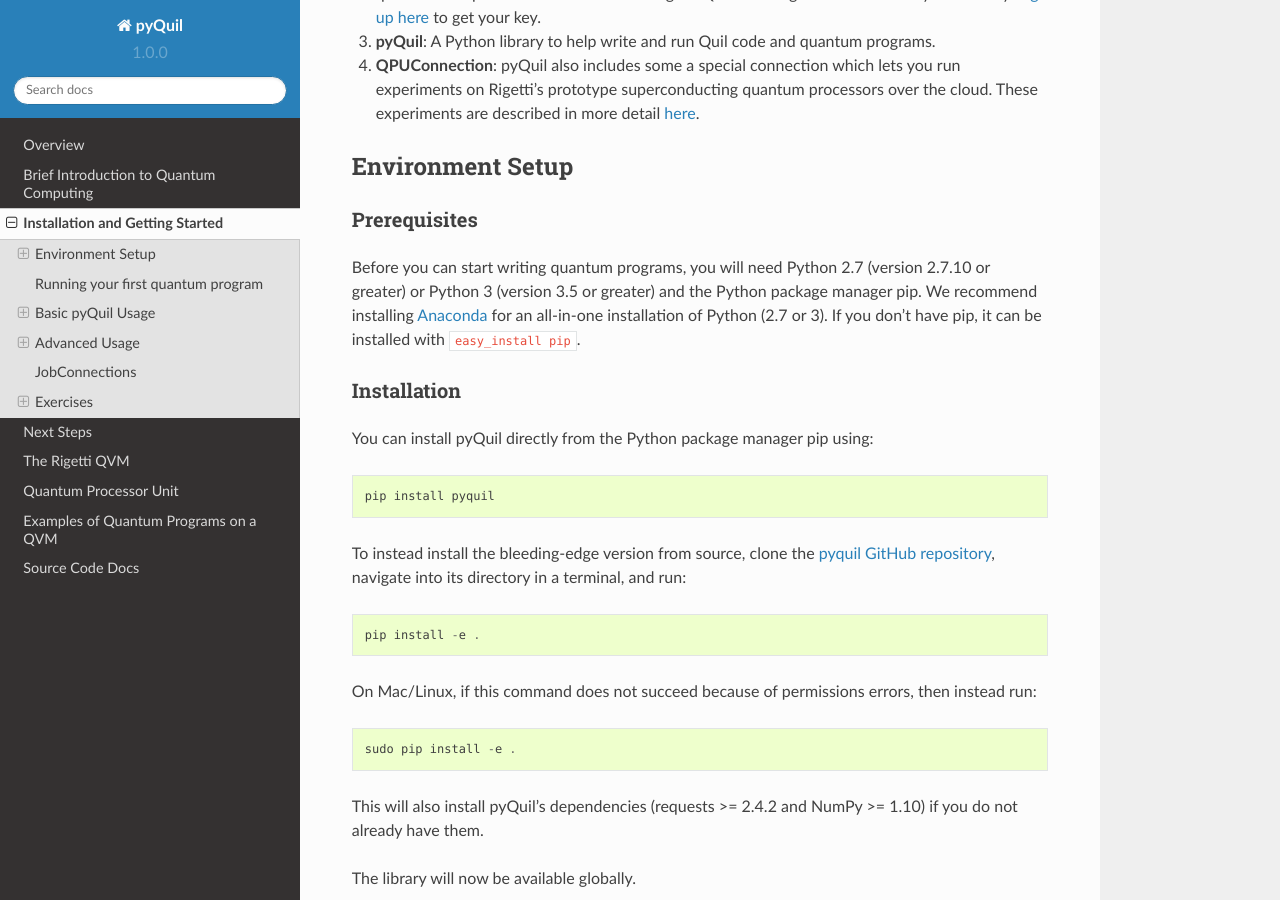
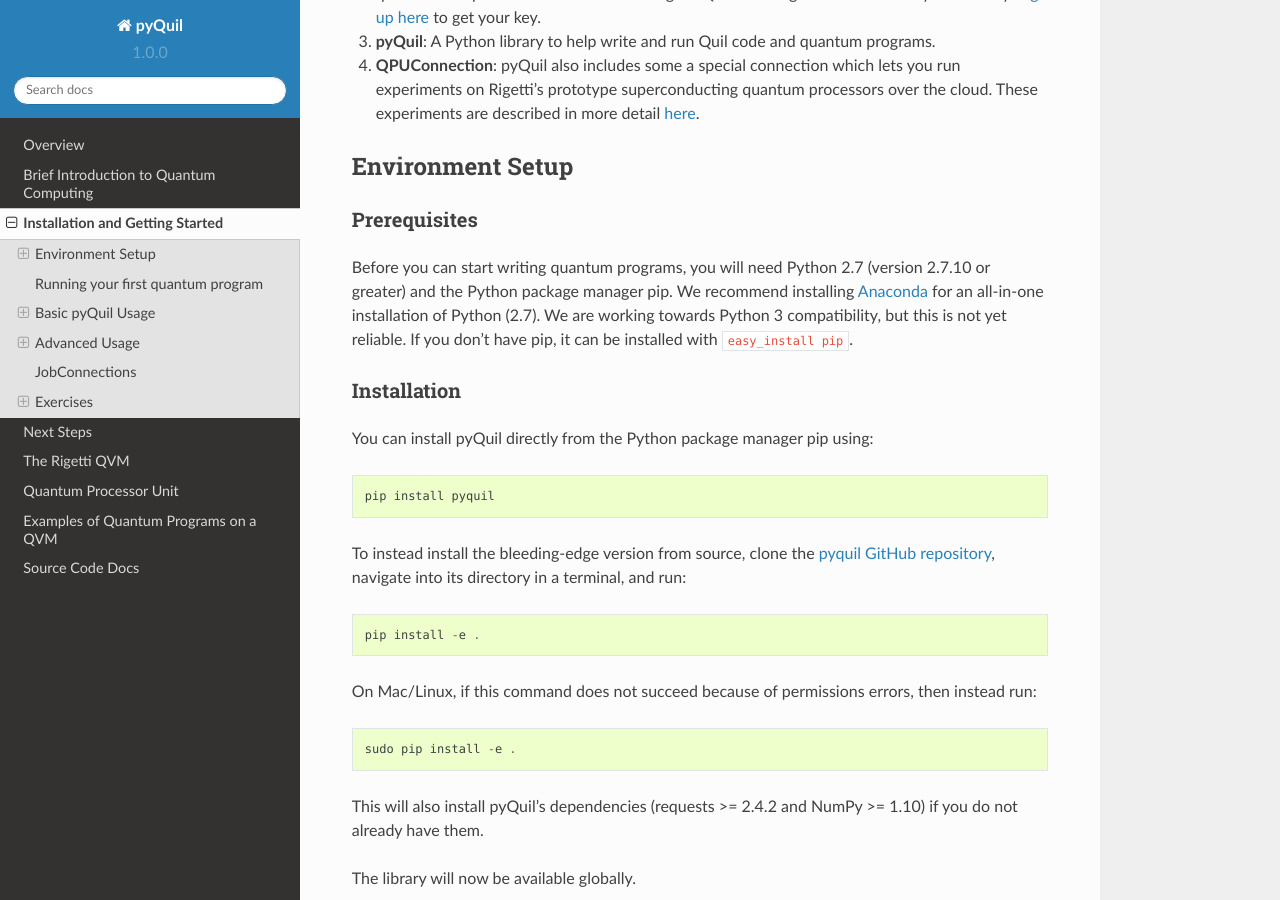
Before and after one commit to rigetti/pyquil, a Sphinx documentation site: the page built from docs/source/getting_started.rst, in a window 1280 px wide and 900 px high, scrolled down 636 px. Built offline with Sphinx 7.4.7 and the Read the Docs theme 2.0.0, drawn with Linux system fonts in a browser that asks for light colours.

Commit message:
clarify that python3 is not yet officially supported

```diff
--- a/docs/source/getting_started.rst
+++ b/docs/source/getting_started.rst
@@ -43,10 +43,11 @@
 ~~~~~~~~~~~~~
 
 Before you can start writing quantum programs, you will need Python 2.7
-(version 2.7.10 or greater) or Python 3 (version 3.5 or greater) and the
+(version 2.7.10 or greater) and the
 Python package manager pip. We recommend installing
 `Anaconda <https://www.continuum.io/downloads>`__ for an all-in-one
-installation of Python (2.7 or 3). If you don't have pip, it can be
+installation of Python (2.7). We are working towards Python 3 compatibility, but
+this is not yet reliable.  If you don't have pip, it can be
 installed with ``easy_install pip``.
 
 Installation
```
